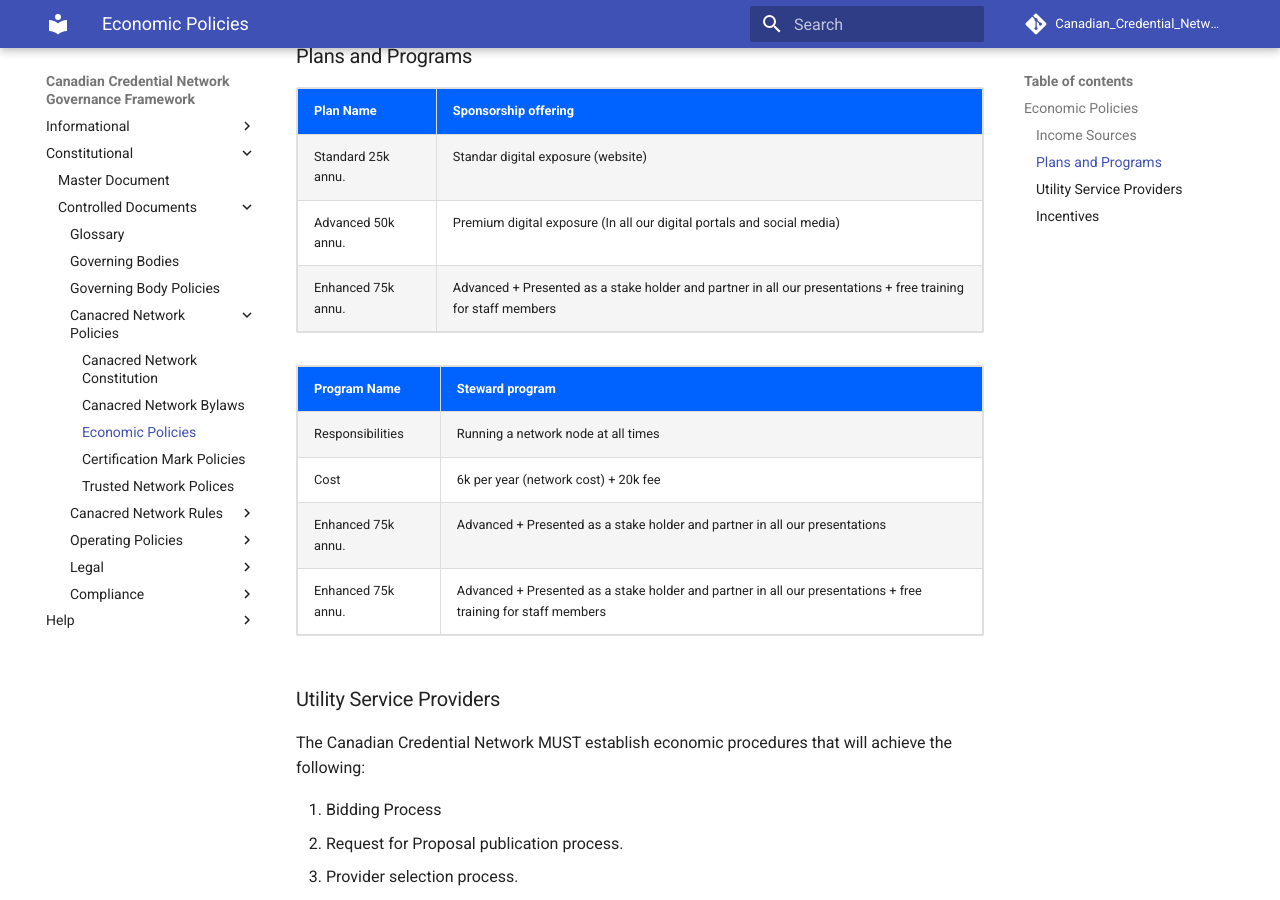
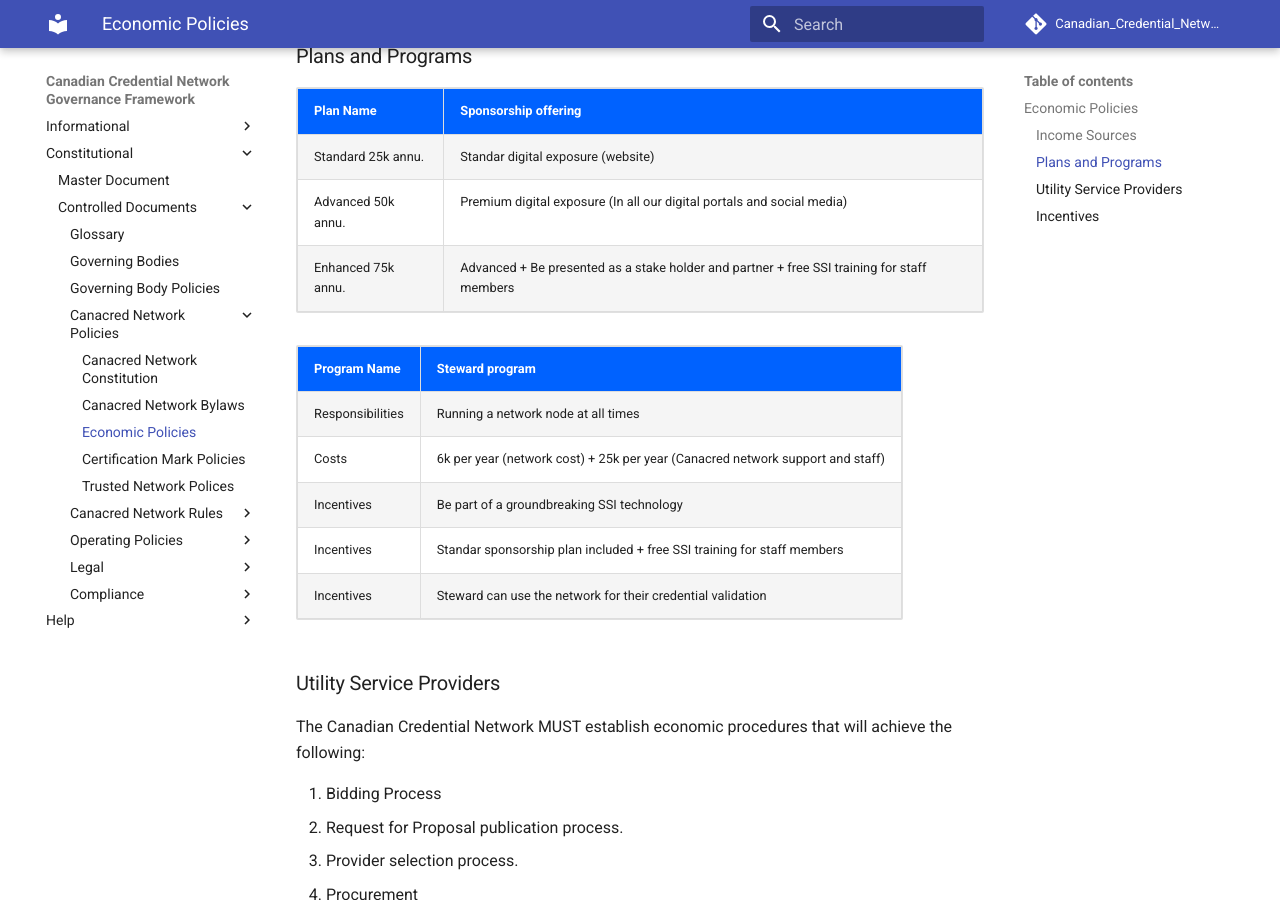
Before and after one commit to VictorSyntez/governance, an MkDocs documentation site: the page built from docs/gf_controlled/economic_policies.md, in a window 1280 px wide and 900 px high, scrolled down 1138 px. Built offline with MkDocs 1.6.1 and Material for MkDocs 9.7.7, drawn with Linux system fonts in a browser that asks for light colours; comment, search, counter and statistics services are not loaded.

Commit message:
Update economic_policies.md

```diff
--- a/docs/gf_controlled/economic_policies.md
+++ b/docs/gf_controlled/economic_policies.md
@@ -30,15 +30,16 @@
 | --- | --- |
 | Standard 25k annu.| Standar digital exposure (website)|
 | Advanced 50k annu. | Premium digital exposure (In all our digital portals and social media)|
-| Enhanced 75k annu. | Advanced + Presented as a stake holder and partner in all our presentations + free training for staff members|
+| Enhanced 75k annu. | Advanced + Be presented as a stake holder and partner + free SSI training for staff members|
 
 
 | Program Name | Steward program |
 | --- | --- |
 | Responsibilities | Running a network node at all times|
-| Cost | 6k per year (network cost) + 20k fee |
-| Enhanced 75k annu. | Advanced + Presented as a stake holder and partner in all our presentations |
-| Enhanced 75k annu. | Advanced + Presented as a stake holder and partner in all our presentations + free training for staff members|
+| Costs | 6k per year (network cost) + 25k per year (Canacred network support and staff)|
+| Incentives | Be part of a groundbreaking SSI technology  |
+| Incentives | Standar sponsorship plan included + free SSI training for staff members|
+| Incentives | Steward can use the network for their credential validation|
 
 
 ### Utility Service Providers
```
